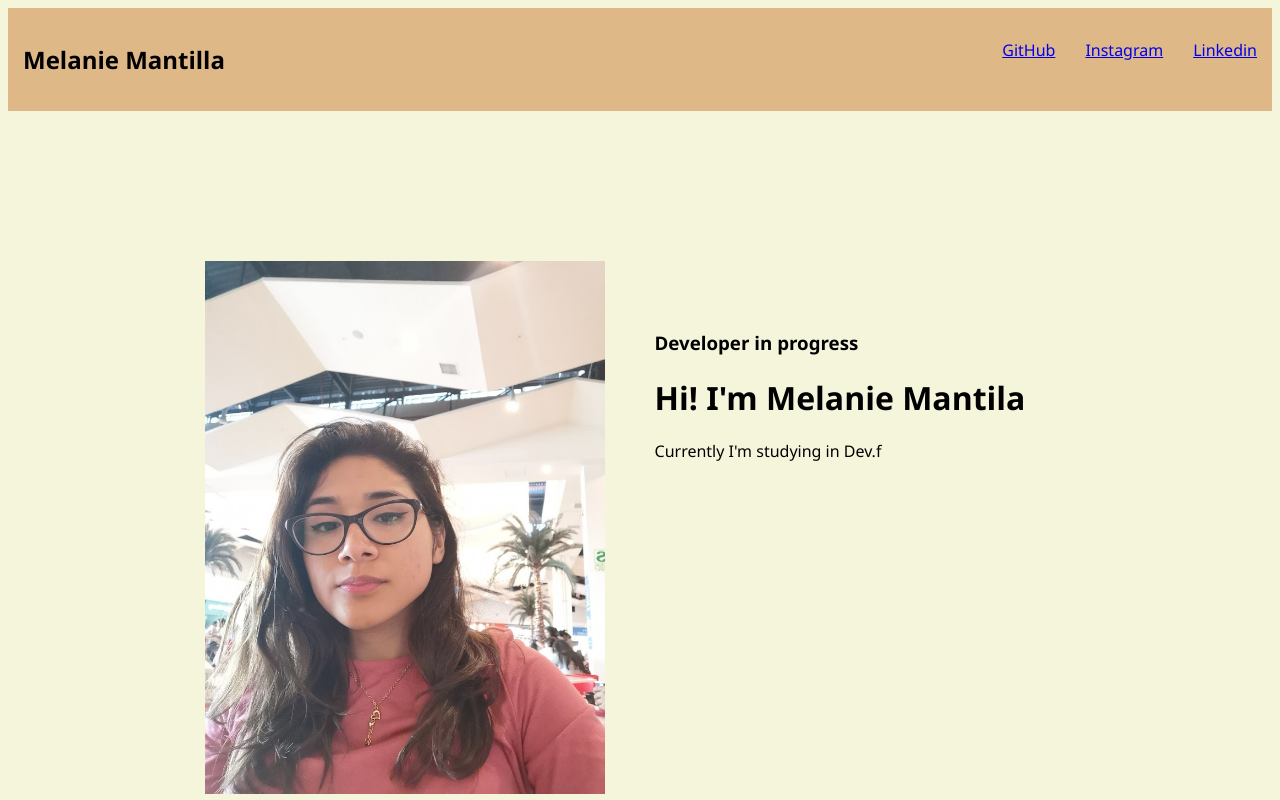
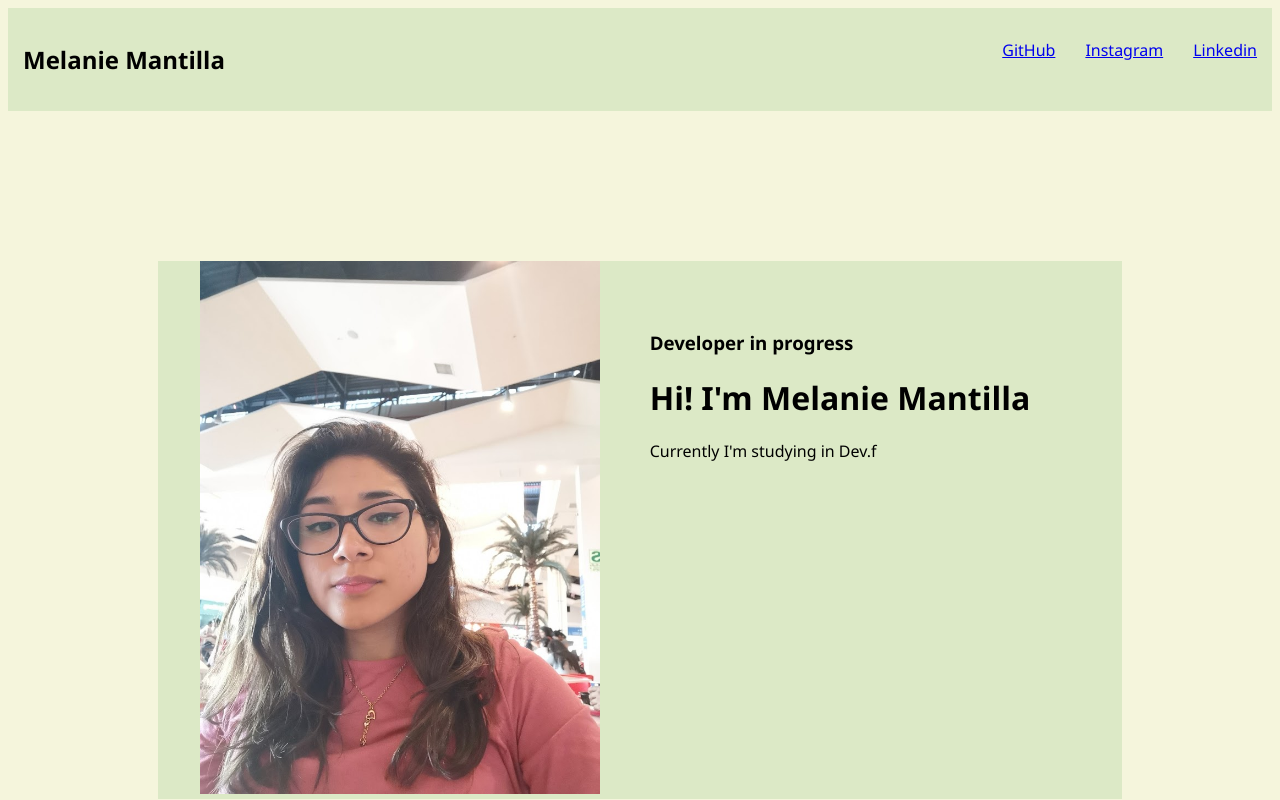
Before and after one commit to lany033/PORTAFOLIO_PERSONAL, a plain HTML site: page index.html in a window 1280 px wide. Shown: the top 800 px of the page. Drawn offline with Linux system fonts and the light colour scheme.

Commit message:
add opacity

```diff
--- a/estilo.css
+++ b/estilo.css
@@ -2,18 +2,20 @@ body{
     background-color: beige;
     font-family:'Segoe UI', Tahoma, Geneva, Verdana, sans-serif ;
 }
+/*If you do not want to apply opacity to child elements, use RGBA color values.*/
 .navbar{
-    background-color:burlywood;
+    background-color: rgba(0,128,0, 0.1);
     display: flex;
     justify-content: space-between;
+}
 
-}
 .navbar_logo{
     margin: 15px;
 }
 .presentation{
     display: flex;
     justify-content: center;
+    background-color: rgba(0,128,0, 0.1);
     margin: 150px;
 }
 .presentation_des{
@@ -31,9 +33,10 @@ margin: 50px;
 .links li{
     margin: 15px;
     list-style-type: none;
+    text-decoration: none;
 }
 .footer_sty{
-    background-color: burlywood;
+    background-color: rgba(0,128,0, 0.1);
 }
 .footer_box{
     display: flex;
--- a/index.html
+++ b/index.html
@@ -32,7 +32,7 @@
                 <h3>Developer in progress</h3>
             </div>
             <div>
-                <h1>Hi! I'm Melanie Mantila</h1>
+                <h1>Hi! I'm Melanie Mantilla</h1>
                 <p>Currently I'm studying in Dev.f</p>
             </div>
             <div>
```
